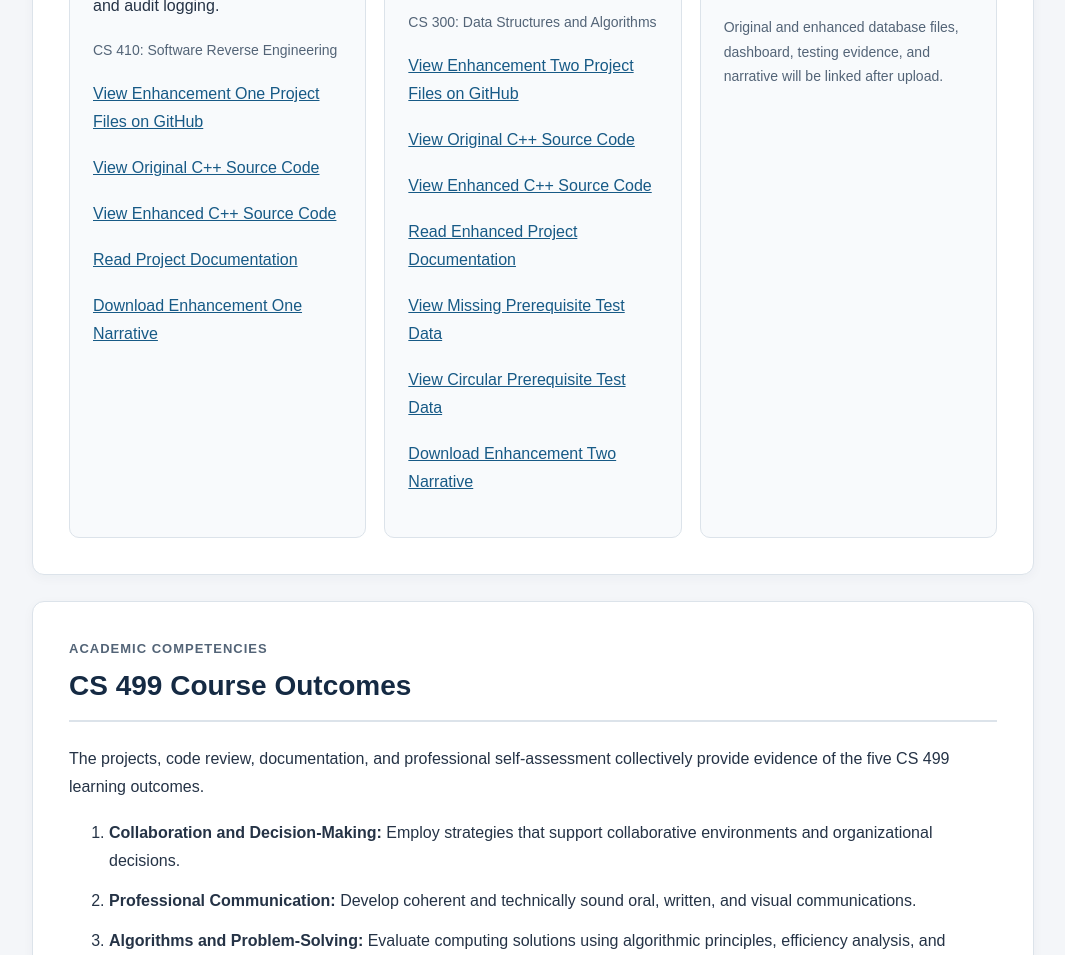
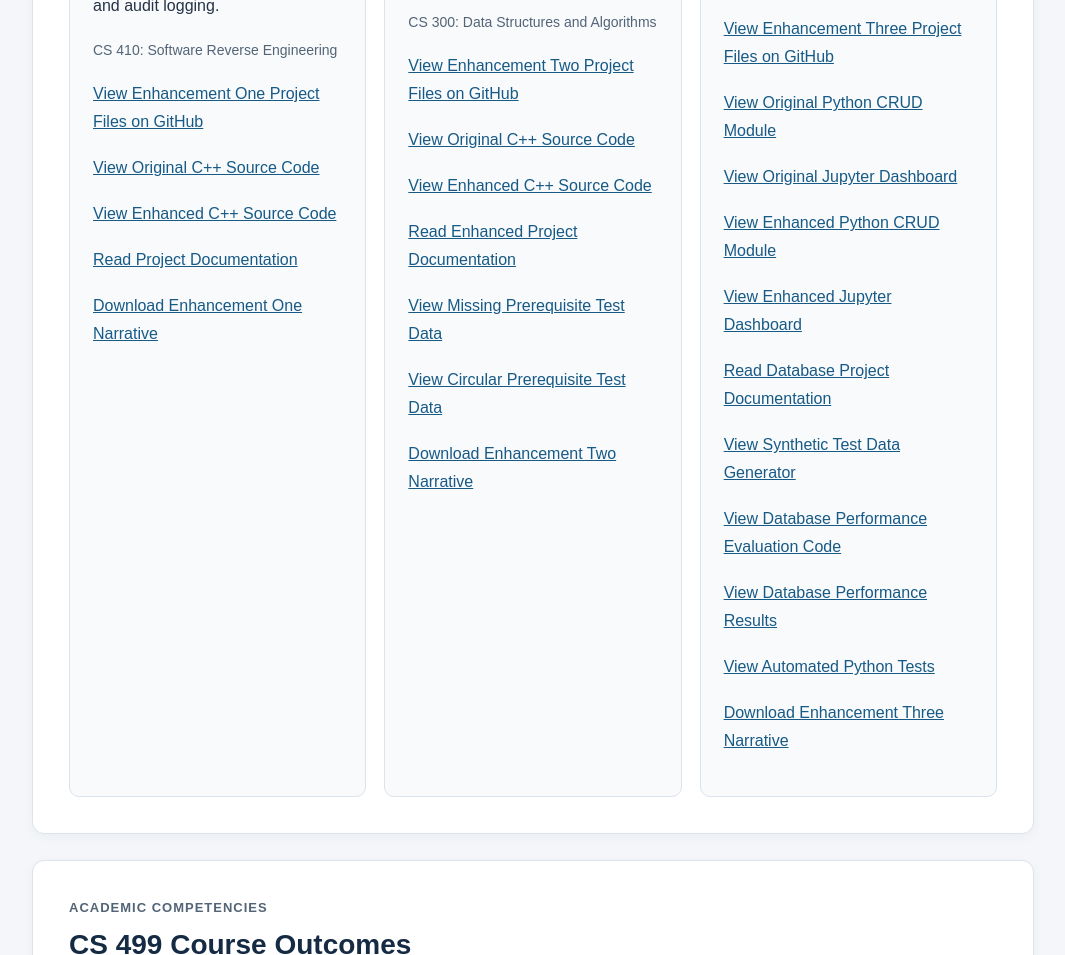
Before and after one commit to karenconnors1/CS-499-Computer-Science-Capstone, a plain HTML site: page index.html in a window 1280 px wide. Shown: the part 5864-6819 px from the top of the page, without its empty margins (107-1172 px from the left). Drawn offline with Linux system fonts and the light colour scheme.

Commit message:
Add links to Enhancement Three project files

```diff
--- a/index.html
+++ b/index.html
@@ -1,4 +1,3 @@
-
 <!DOCTYPE html>
 <html lang="en">
 <head>
@@ -753,10 +752,70 @@
             CS 340: Client/Server Development
           </p>
 
-          <p class="note">
-            Original and enhanced database files,
-            dashboard, testing evidence, and narrative
-            will be linked after upload.
+          <p>
+            <a href="https://github.com/karenconnors1/CS-499-Computer-Science-Capstone/tree/main/enhancement-three">
+              View Enhancement Three Project Files on GitHub
+            </a>
+          </p>
+
+          <p>
+            <a href="https://github.com/karenconnors1/CS-499-Computer-Science-Capstone/blob/main/enhancement-three/Project%20Two/animal_shelter.py">
+              View Original Python CRUD Module
+            </a>
+          </p>
+
+          <p>
+            <a href="https://github.com/karenconnors1/CS-499-Computer-Science-Capstone/blob/main/enhancement-three/Project%20Two/ProjectTwoDashboard.ipynb">
+              View Original Jupyter Dashboard
+            </a>
+          </p>
+
+          <p>
+            <a href="https://github.com/karenconnors1/CS-499-Computer-Science-Capstone/blob/main/enhancement-three/Enhanced/animal_shelter_enhanced.py">
+              View Enhanced Python CRUD Module
+            </a>
+          </p>
+
+          <p>
+            <a href="https://github.com/karenconnors1/CS-499-Computer-Science-Capstone/blob/main/enhancement-three/Enhanced/ProjectTwoDashboard_Enhanced.ipynb">
+              View Enhanced Jupyter Dashboard
+            </a>
+          </p>
+
+          <p>
+            <a href="https://github.com/karenconnors1/CS-499-Computer-Science-Capstone/blob/main/enhancement-three/README.md">
+              Read Database Project Documentation
+            </a>
+          </p>
+
+          <p>
+            <a href="https://github.com/karenconnors1/CS-499-Computer-Science-Capstone/blob/main/enhancement-three/Enhanced/generate_test_data.py">
+              View Synthetic Test Data Generator
+            </a>
+          </p>
+
+          <p>
+            <a href="https://github.com/karenconnors1/CS-499-Computer-Science-Capstone/blob/main/enhancement-three/Enhanced/database_performance.py">
+              View Database Performance Evaluation Code
+            </a>
+          </p>
+
+          <p>
+            <a href="https://github.com/karenconnors1/CS-499-Computer-Science-Capstone/blob/main/enhancement-three/Enhanced/performance_results.txt">
+              View Database Performance Results
+            </a>
+          </p>
+
+          <p>
+            <a href="https://github.com/karenconnors1/CS-499-Computer-Science-Capstone/tree/main/enhancement-three/Tests">
+              View Automated Python Tests
+            </a>
+          </p>
+
+          <p>
+            <a href="enhancement-three/Enhancement_Three_Narrative.docx">
+              Download Enhancement Three Narrative
+            </a>
           </p>
         </article>
 
```
